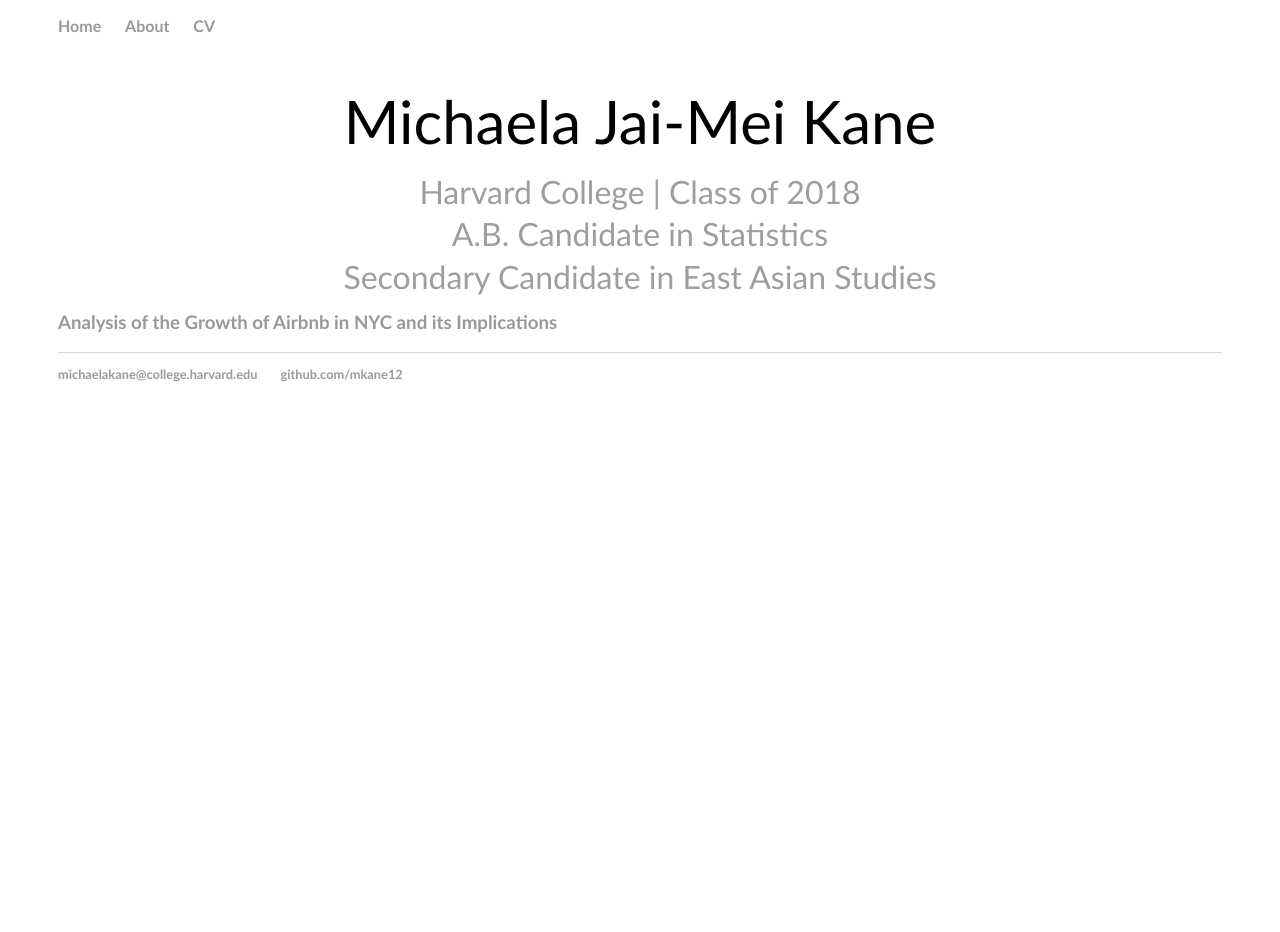
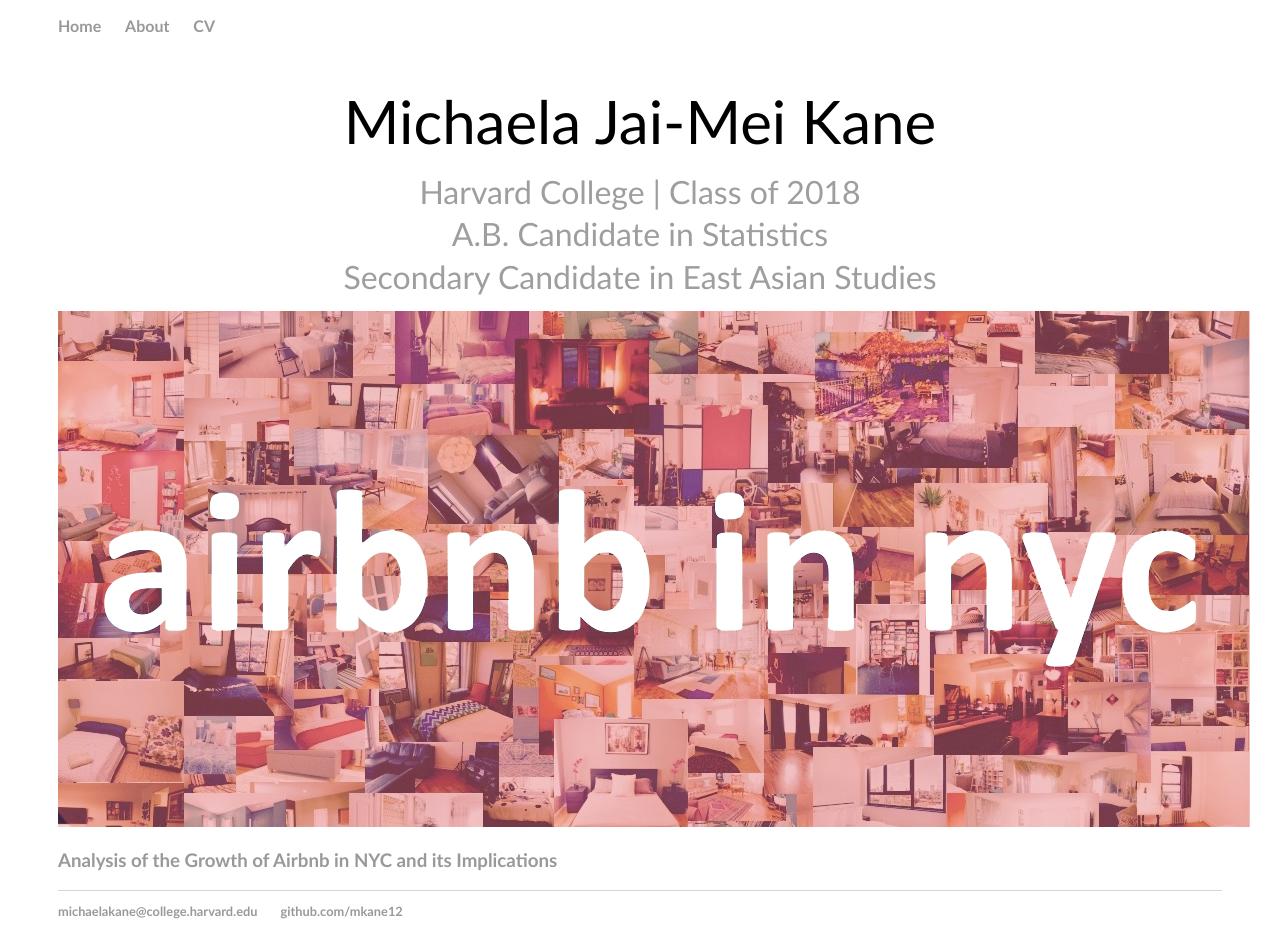
Before and after one commit to mkane12/mkane12.github.io, a Jekyll site: the page built from index.html, in a window 1280 px wide. Built offline with Jekyll 4.4.1, drawn with Linux system fonts in a browser that asks for light colours; before the commit the page ends 900 px from its top, so only the background shows below that.

Commit message:
Update index.html

```diff
--- a/index.html
+++ b/index.html
@@ -13,7 +13,7 @@
 
 	<a href="airbnb">
 	<div class="site">
-<!-- 	<img src="airbnb"> -->
+	<img src="airbnb/img/header-image-6.png">
 	<h3>Analysis of the Growth of Airbnb in NYC and its Implications</h3>
 	</div>
 	</a>
```
